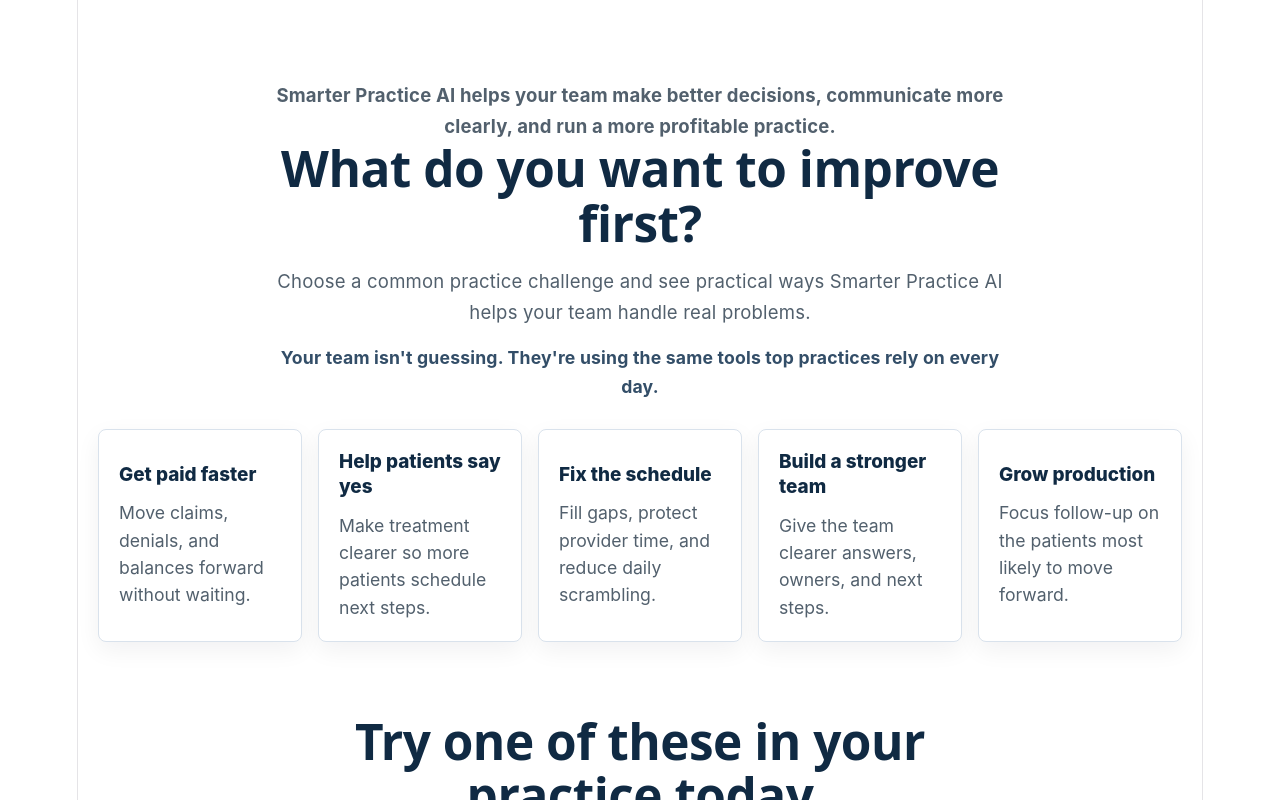
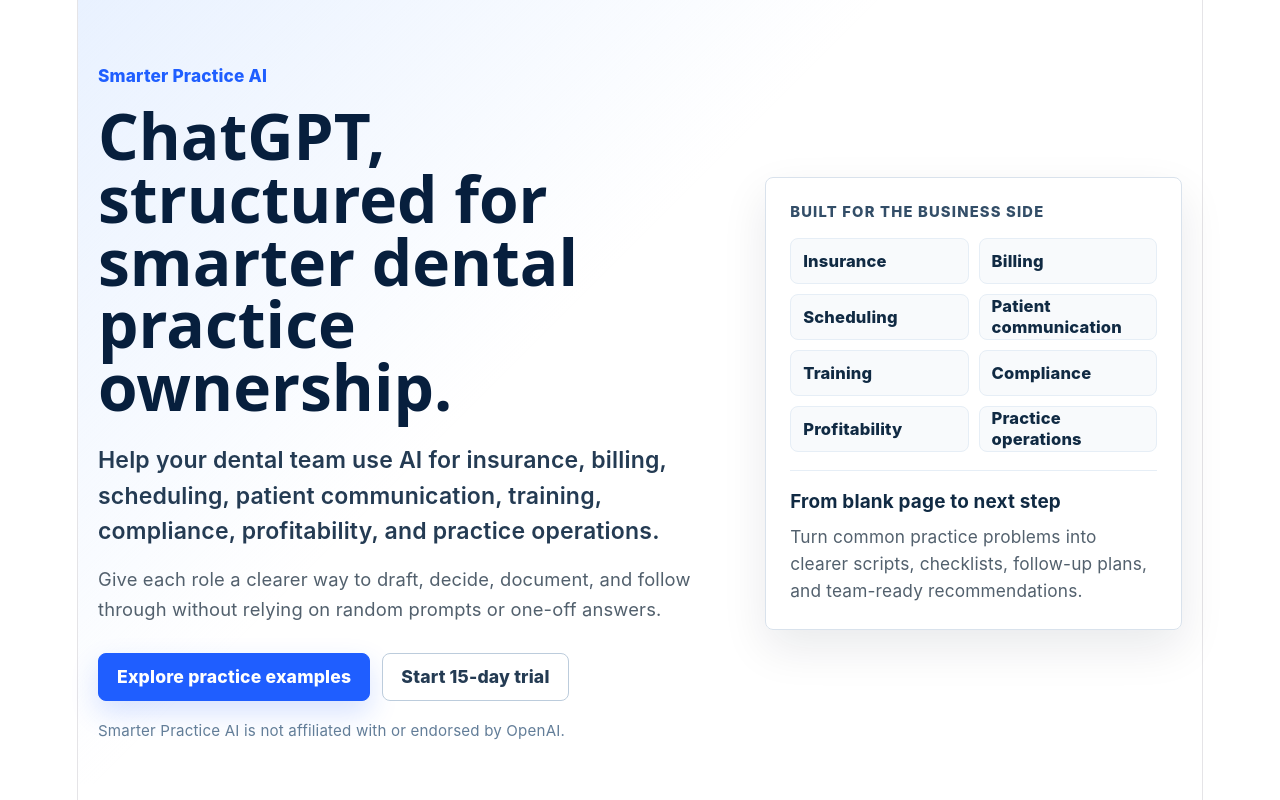
Before and after one commit to jeremyphelps-SP/smarterpractice-site, a React (Vite) app: page / in a window 1280 px wide. Shown: the top 800 px of the page. Built offline with nearby package versions, Linux system fonts and the light colour scheme.

Commit message:
Add polished homepage hero

```diff
--- a/src/App.jsx
+++ b/src/App.jsx
@@ -2,6 +2,7 @@ import { useRef, useState } from "react";
 import CoachCapabilities from "./components/CoachCapabilities";
 import CoachScenarioMatrix from "./components/CoachScenarioMatrix";
 import AIImageStudio from "./components/AIImageStudio";
+import Hero from "./components/Hero";
 import QuickWinsSection from "./components/QuickWinsSection";
 import StartHereSection from "./components/StartHereSection";
 import TrialCTA from "./components/TrialCTA";
@@ -47,6 +48,7 @@ export default function App() {
 
   return (
     <>
+      <Hero />
       <StartHereSection onSelectChallenge={handleSelectChallenge} />
       <QuickWinsSection
         selectedChallenge={selectedChallenge}
--- /dev/null
+++ b/src/components/Hero.css
@@ -0,0 +1,215 @@
+.homepage-hero {
+  padding: 64px 20px 42px;
+  color: #102a43;
+  background:
+    linear-gradient(135deg, rgba(224, 236, 255, 0.72), rgba(255, 255, 255, 0) 42%),
+    #ffffff;
+  font-family:
+    Inter, ui-sans-serif, system-ui, -apple-system, BlinkMacSystemFont, "Segoe UI",
+    sans-serif;
+}
+
+.homepage-hero__inner {
+  display: grid;
+  grid-template-columns: minmax(0, 1.08fr) minmax(320px, 0.72fr);
+  gap: 42px;
+  align-items: center;
+  max-width: 1120px;
+  margin: 0 auto;
+  text-align: left;
+}
+
+.homepage-hero__content {
+  max-width: 720px;
+}
+
+.homepage-hero__brand {
+  margin: 0 0 18px;
+  color: #1f5eff;
+  font-size: 0.96rem;
+  font-weight: 850;
+  line-height: 1.35;
+}
+
+.homepage-hero h1 {
+  margin: 0;
+  color: #071f3d;
+  font-size: clamp(2.35rem, 5vw, 4.25rem);
+  font-weight: 760;
+  letter-spacing: 0;
+  line-height: 0.98;
+}
+
+.homepage-hero__lead {
+  max-width: 680px;
+  margin: 24px 0 0;
+  color: #243b53;
+  font-size: clamp(1.08rem, 2vw, 1.28rem);
+  font-weight: 620;
+  line-height: 1.55;
+}
+
+.homepage-hero__support {
+  max-width: 660px;
+  margin: 14px 0 0;
+  color: #52606d;
+  font-size: 1.02rem;
+  line-height: 1.65;
+}
+
+.homepage-hero__actions {
+  display: flex;
+  flex-wrap: wrap;
+  gap: 12px;
+  margin: 28px 0 0;
+}
+
+.homepage-hero__button {
+  display: inline-flex;
+  align-items: center;
+  justify-content: center;
+  min-height: 46px;
+  padding: 0 18px;
+  border-radius: 8px;
+  font-size: 0.98rem;
+  font-weight: 850;
+  line-height: 1.2;
+  text-decoration: none;
+  transition:
+    border-color 160ms ease,
+    box-shadow 160ms ease,
+    transform 160ms ease;
+}
+
+.homepage-hero__button--primary {
+  border: 1px solid #1f5eff;
+  background: #1f5eff;
+  color: #ffffff;
+  box-shadow: 0 12px 28px rgba(31, 94, 255, 0.18);
+}
+
+.homepage-hero__button--secondary {
+  border: 1px solid #bcccdc;
+  background: #ffffff;
+  color: #243b53;
+}
+
+.homepage-hero__button:hover,
+.homepage-hero__button:focus-visible {
+  transform: translateY(-1px);
+}
+
+.homepage-hero__button--primary:hover,
+.homepage-hero__button--primary:focus-visible {
+  box-shadow: 0 16px 34px rgba(31, 94, 255, 0.22);
+}
+
+.homepage-hero__button:focus-visible {
+  outline: 3px solid rgba(31, 94, 255, 0.24);
+  outline-offset: 3px;
+}
+
+.homepage-hero__disclaimer {
+  max-width: 560px;
+  margin: 18px 0 0;
+  color: #627d98;
+  font-size: 0.84rem;
+  line-height: 1.55;
+}
+
+.homepage-hero__panel {
+  border: 1px solid #d9e2ec;
+  border-radius: 8px;
+  background: rgba(255, 255, 255, 0.92);
+  box-shadow: 0 18px 46px rgba(15, 23, 42, 0.09);
+  padding: 24px;
+}
+
+.homepage-hero__panel-label {
+  margin: 0 0 16px;
+  color: #334e68;
+  font-size: 0.82rem;
+  font-weight: 850;
+  letter-spacing: 0.08em;
+  line-height: 1.4;
+  text-transform: uppercase;
+}
+
+.homepage-hero__area-grid {
+  display: grid;
+  grid-template-columns: repeat(2, minmax(0, 1fr));
+  gap: 10px;
+}
+
+.homepage-hero__area-grid span {
+  min-height: 44px;
+  border: 1px solid #e6eef6;
+  border-radius: 8px;
+  background: #f8fafc;
+  color: #102a43;
+  display: flex;
+  align-items: center;
+  padding: 0 12px;
+  font-size: 0.92rem;
+  font-weight: 760;
+  line-height: 1.25;
+}
+
+.homepage-hero__outcome {
+  margin: 18px 0 0;
+  border-top: 1px solid #e6eef6;
+  padding-top: 18px;
+}
+
+.homepage-hero__outcome strong {
+  display: block;
+  color: #102a43;
+  font-size: 1.05rem;
+  line-height: 1.35;
+}
+
+.homepage-hero__outcome p {
+  margin: 8px 0 0;
+  color: #52606d;
+  font-size: 0.96rem;
+  line-height: 1.58;
+}
+
+@media (max-width: 900px) {
+  .homepage-hero {
+    padding: 54px 18px 34px;
+  }
+
+  .homepage-hero__inner {
+    grid-template-columns: 1fr;
+    gap: 28px;
+  }
+
+  .homepage-hero__content {
+    max-width: none;
+  }
+}
+
+@media (max-width: 560px) {
+  .homepage-hero {
+    padding-top: 46px;
+  }
+
+  .homepage-hero h1 {
+    font-size: clamp(2.25rem, 13vw, 3rem);
+    line-height: 1.02;
+  }
+
+  .homepage-hero__actions,
+  .homepage-hero__button {
+    width: 100%;
+  }
+
+  .homepage-hero__panel {
+    padding: 20px;
+  }
+
+  .homepage-hero__area-grid {
+    grid-template-columns: 1fr;
+  }
+}
--- /dev/null
+++ b/src/components/Hero.jsx
@@ -0,0 +1,69 @@
+import "./Hero.css";
+
+const practiceAreas = [
+  "Insurance",
+  "Billing",
+  "Scheduling",
+  "Patient communication",
+  "Training",
+  "Compliance",
+  "Profitability",
+  "Practice operations",
+];
+
+export default function Hero() {
+  return (
+    <header className="homepage-hero" aria-labelledby="homepage-hero-title">
+      <div className="homepage-hero__inner">
+        <div className="homepage-hero__content">
+          <p className="homepage-hero__brand">Smarter Practice AI</p>
+          <h1 id="homepage-hero-title">
+            ChatGPT, structured for smarter dental practice ownership.
+          </h1>
+          <p className="homepage-hero__lead">
+            Help your dental team use AI for insurance, billing, scheduling,
+            patient communication, training, compliance, profitability, and
+            practice operations.
+          </p>
+          <p className="homepage-hero__support">
+            Give each role a clearer way to draft, decide, document, and follow
+            through without relying on random prompts or one-off answers.
+          </p>
+          <div className="homepage-hero__actions" aria-label="Homepage actions">
+            <a
+              className="homepage-hero__button homepage-hero__button--primary"
+              href="#scenario-matrix"
+            >
+              Explore practice examples
+            </a>
+            <a
+              className="homepage-hero__button homepage-hero__button--secondary"
+              href="#trial"
+            >
+              Start 15-day trial
+            </a>
+          </div>
+          <p className="homepage-hero__disclaimer">
+            Smarter Practice AI is not affiliated with or endorsed by OpenAI.
+          </p>
+        </div>
+
+        <aside className="homepage-hero__panel" aria-label="Practice areas">
+          <p className="homepage-hero__panel-label">Built for the business side</p>
+          <div className="homepage-hero__area-grid">
+            {practiceAreas.map((area) => (
+              <span key={area}>{area}</span>
+            ))}
+          </div>
+          <div className="homepage-hero__outcome">
+            <strong>From blank page to next step</strong>
+            <p>
+              Turn common practice problems into clearer scripts, checklists,
+              follow-up plans, and team-ready recommendations.
+            </p>
+          </div>
+        </aside>
+      </div>
+    </header>
+  );
+}
```
